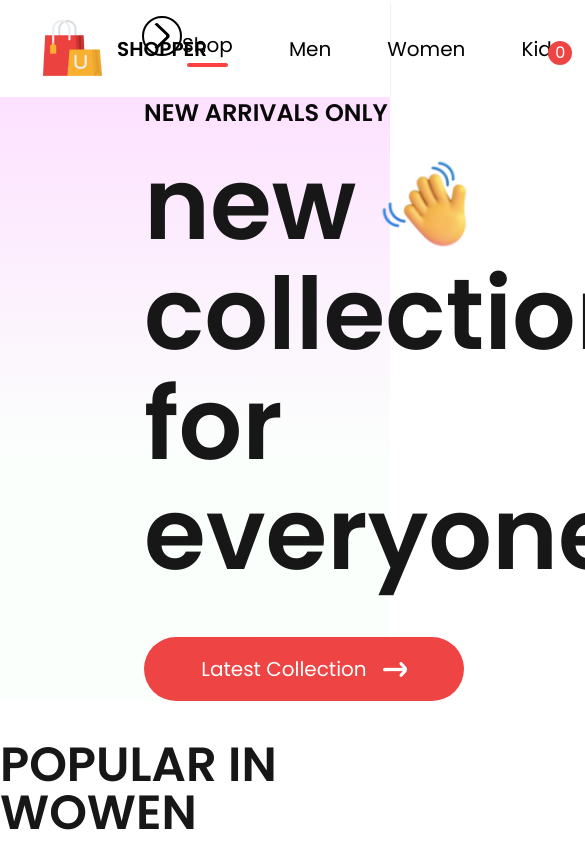
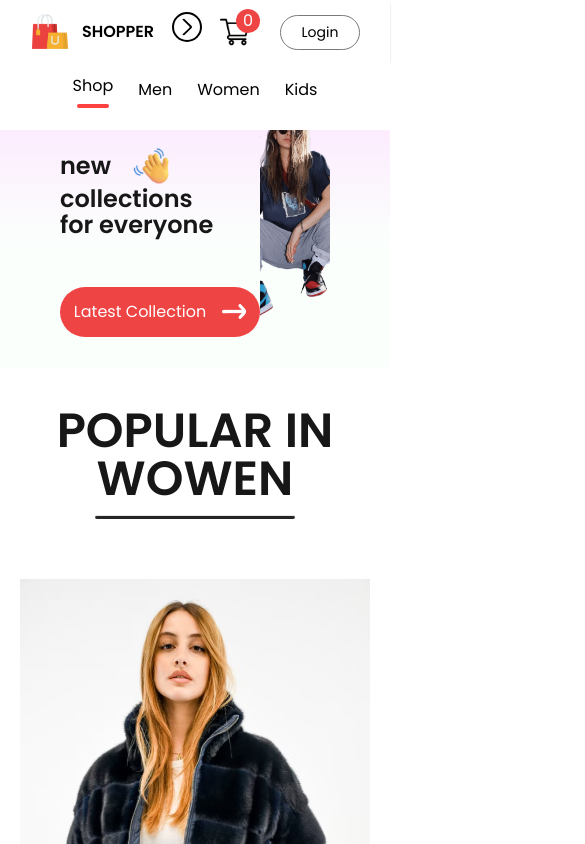
Before and after one commit to NotAfraiddd/Frontend_E_Commerce, a React (Create React App) app: page / in a window 390 px wide. Shown: the top 844 px of the page, 585 px wide, since content can reach past the window. Built offline with nearby package versions, Linux system fonts and the light colour scheme.

Commit message:
feat: add UI

```diff
--- a/src/assets/components/hero/Hero.css
+++ b/src/assets/components/hero/Hero.css
@@ -1,4 +1,5 @@
 .hero {
+  padding: 0 144px;
   background: linear-gradient(180deg, #fde1ff, #e1ffea22 60%);
 }
 
@@ -7,3 +8,58 @@
   font-size: 100px;
   color: #171717;
 }
+
+.hero-hand-icon img {
+  width: 105px;
+}
+
+@media (max-width: 1280px) {
+  .hero {
+    padding: 0 100px;
+  }
+
+  .hero-left p {
+    font-size: 60px;
+  }
+
+  .hero-hand-icon img {
+    width: 60px;
+  }
+}
+
+@media (max-width: 1024px) {
+  .hero {
+    padding: 0 60px;
+  }
+
+  .hero-left p {
+    font-size: 40px;
+  }
+
+  .hero-hand-icon img {
+    width: 40px;
+  }
+
+  .hero-lastes-btn {
+    width: 200px;
+    height: 50px;
+  }
+
+  .hero-lastes-btn span {
+    font-size: 16px;
+  }
+}
+
+@media (max-width: 600px) {
+  .hero {
+    padding: 30px 60px;
+  }
+
+  .hero-left p {
+    font-size: 24px;
+  }
+
+  .hero-left h2 {
+    font-size: 18px;
+  }
+}
--- a/src/assets/components/hero/Hero.tsx
+++ b/src/assets/components/hero/Hero.tsx
@@ -3,20 +3,19 @@ import './Hero.css'
 
 export const Hero = () => {
   return (
-    <div className='hero px-36 flex'>
-      <div className='hero-left flex flex-1 flex-col justify-center gap-5
-       leading-[1.1]'>
+    <div className='hero flex'>
+      <div className='hero-left flex flex-1 flex-col justify-center gap-5 leading-[1.1]'>
         <h2 className='text-[#090909] text-2xl font-semibold'>NEW ARRIVALS ONLY</h2>
-        <div className='xl:text-[100px] lg:text-[80px]'>
+        <div className=''>
           <div className='hero-hand-icon flex items-center gap-5'>
             <p>new</p>
-            <img src={hand_icon} alt='HAND-ICON' className='w-24' />
+            <img src={hand_icon} alt='HAND-ICON' />
           </div>
           <p>collections</p>
           <p>for everyone</p>
         </div>
         <div className='hero-lastes-btn flex justify-center items-center gap-4 w-80 h-16 rounded-full mt-7 bg-red-500 text-white text-xl'>
-          <div>Latest Collection</div>
+          <span>Latest Collection</span>
           <img src={arrow} alt='ARROW' />
         </div>
       </div>
--- a/src/assets/components/navbar/Navbar.css
+++ b/src/assets/components/navbar/Navbar.css
@@ -19,14 +19,88 @@
   background-color: #ff4141;
 }
 
-.nav-dropdown{
+.nav-dropdown {
   display: none;
 }
 
-@media (max-width: 800px){
-  .nav-dropdown{
+@media (max-width: 800px) {
+  .navbar {
+    padding: 12px 50px;
+  }
+
+  .nav-logo img {
+    width: 40px;
+  }
+
+  .navbar p {
+    gap: 30px;
+    font-size: 16px;
+  }
+
+  .nav-login-cart {
+    gap: 30px;
+  }
+
+  .nav-login-cart button {
+    width: 120px;
+    height: 45px;
+    font-size: 18px;
+  }
+
+  .nav-login-count {
+    width: -40px;
+    font-size: 12px;
+  }
+}
+
+@media (max-width: 1024px) {
+  .navbar {
+    padding: 12px 30px;
+  }
+  .nav-menu {
+    gap: 25px;
+    font-size: 16px;
+  }
+  .nav-login-cart button {
+    width: 80px;
+    height: 35px;
+    font-size: 14px;
+  }
+
+  .nav-login-cart img {
+    width: 30px;
+  }
+
+  .nav-login-count {
+    width: 18px;
+    height: 18px;
+  }
+}
+
+@media (max-width: 800px) {
+  .nav-dropdown {
     display: block;
+    width: 30px;
+    height: 30px;
     rotate: -90deg;
     transition: 0.5s;
   }
+
+  .nav-menu {
+    height: 80px;
+    width: 100%;
+    position: absolute;
+    display: flex;
+    justify-content: center;
+    top: 50px;
+    left: 0;
+    background: #fff;
+  }
+  .nav-menu-invisible {
+    display: none;
+  }
+
+  .nav-dropdown.open {
+    transform: rotate(90deg);
+  }
 }
--- a/src/assets/components/navbar/Navbar.tsx
+++ b/src/assets/components/navbar/Navbar.tsx
@@ -8,11 +8,9 @@ export default function Navbar() {
   const [menu, setMenu] = useState('shop')
   const menuRef = useRef<HTMLUListElement>(null)
   const { getTotalItemsInCart } = useContext(ShopContext)
-  const dropdown_toggle = (ele: EventTarget) => {
-    menuRef.current?.classList.toggle('nav-menu-visible')
-    if (ele instanceof HTMLElement) {
-      ele.classList.toggle('open')
-    }
+  const dropdown_toggle = (ele: any) => {
+    menuRef.current?.classList.toggle('nav-menu-invisible')
+    ele.target.classList.toggle('open')
   }
 
   return (
@@ -21,7 +19,12 @@ export default function Navbar() {
         <img src={logo} alt='Logo' />
         <p className='text-xl md:text-2xl lg:text-3xl xl:4xl font-semibold'>SHOPPER</p>
       </div>
-      <img src={dropdown_icon} alt='' className='nav-dropdown w-10 h-10 p-1 rounded-full border-black border-2' />
+      <img
+        src={dropdown_icon}
+        onClick={dropdown_toggle}
+        alt=''
+        className='nav-dropdown w-10 h-10 p-1 rounded-full border-black border-2'
+      />
       <ul ref={menuRef} className='nav-menu flex items-center list-none gap-14 text-xl'>
         <li
           className='nav-item'
--- a/src/assets/components/popular/Popular.tsx
+++ b/src/assets/components/popular/Popular.tsx
@@ -5,7 +5,7 @@ import Item from '@components/Item/Item'
 export const Popular = () => {
   return (
     <div className='popular flex flex-col items-center gap-3 mt-10'>
-      <h1 className='text-5xl text-chinese-black font-semibold'>POPULAR IN WOWEN</h1>
+      <h1 className='text-5xl text-chinese-black font-semibold text-center'>POPULAR IN WOWEN</h1>
       <hr className='w-[200px] h-1 rounded-lg bg-[#252525]' />
       <div className='popular-item mt-12 justify-items-center grid xl:grid-cols-4  lg:grid-cols-3 md:grid-cols-2 sm:grid-cols-1 gap-5 px-3'>
         {data_product.map((item, i) => {
```
